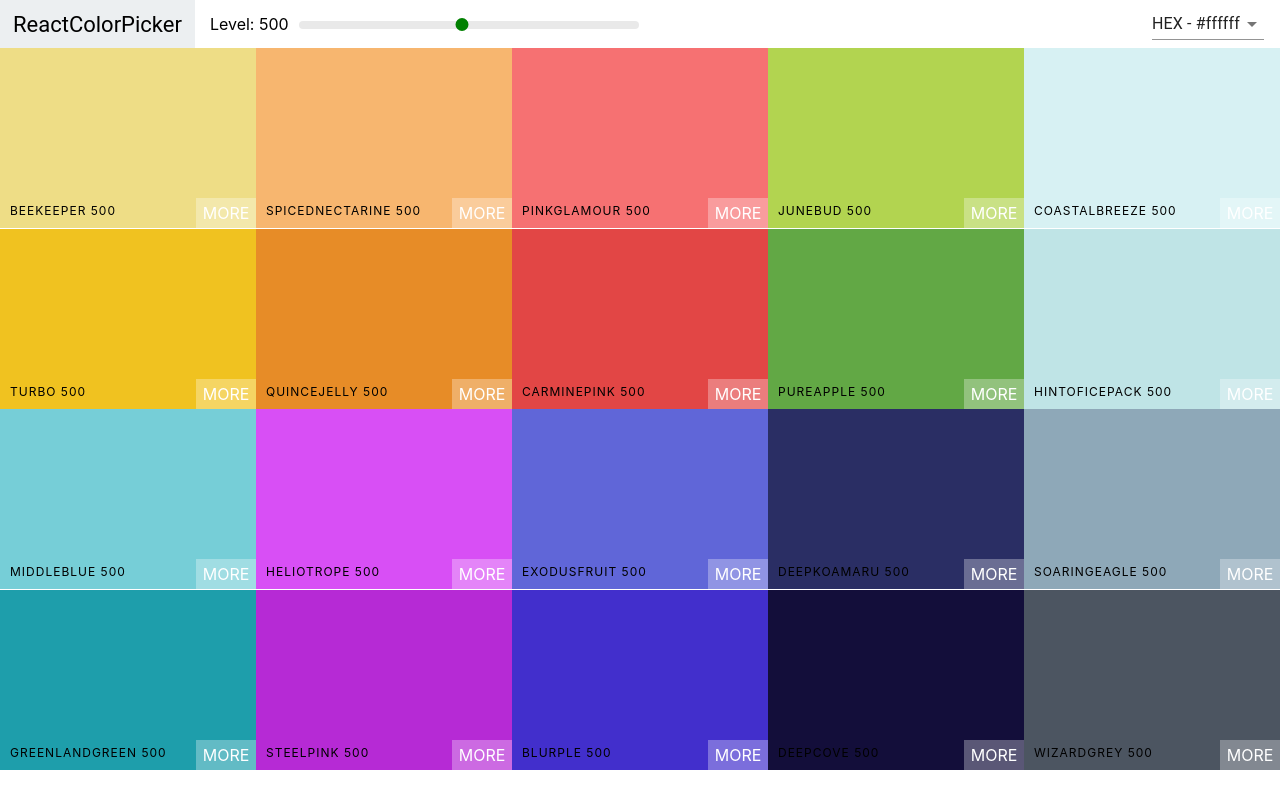
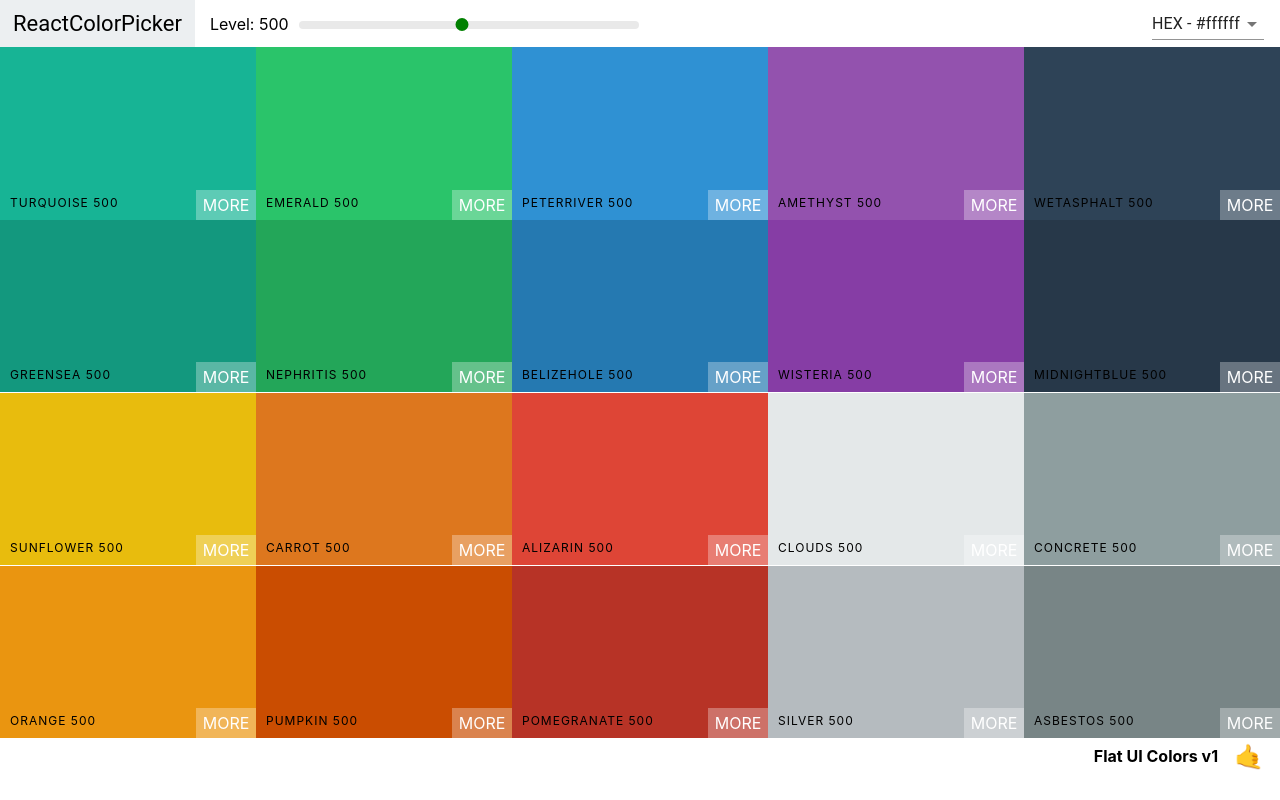
Before and after one commit to ScaryWings83289/Colors_App, a React (Create React App) app: page / in a window 1280 px wide. Built offline with nearby package versions, Linux system fonts and the light colour scheme; the HTML template or start-up script is replaced by a standard one.

Commit message:
Add Palette footer

```diff
--- a/src/App.js
+++ b/src/App.js
@@ -5,10 +5,10 @@
 
 class App extends Component {
   render() {
-    console.log(generatePalette(seedColors[4]))
+    console.log(generatePalette(seedColors[1]))
     return (
       <div>
-        <Palette palette={generatePalette(seedColors[4])} />
+        <Palette palette={generatePalette(seedColors[1])} />
       </div>
     );
   }
--- a/src/Palette.css
+++ b/src/Palette.css
@@ -1,7 +1,23 @@
 .Palette {
-    height: 100vh;
+    height: 97vh;
+    display: flex;
+    flex-direction: column;
 }
 
 .Palette-colors {
     height: 90%;
 }
+
+.Palette-footer {
+    background-color: white;
+    height: 5vh;
+    display: flex;
+    justify-content: flex-end;
+    align-items: center;
+    font-weight: bold;
+}
+
+.emoji {
+    font-size: 1.5rem;
+    margin: 0 1rem;
+}
--- a/src/Palette.js
+++ b/src/Palette.js
@@ -17,10 +17,10 @@
         this.setState({ format: val });
     }
     render() {
-        const { colors } = this.props.palette;
+        const { colors, paletteName, emoji } = this.props.palette;
         const { level, format } = this.state;
         const colorBoxes = colors[level].map(color => (
-            <ColorBox background={color[format]} name={color.name} />
+            <ColorBox background={color[format]} name={color.name} key={color.id} />
         ));
         return (
             <div className='Palette'>
@@ -32,7 +32,10 @@
                 <div className="Palette-colors">
                     {colorBoxes}
                 </div>
-                {/* footer eventually */}
+                <footer className="Palette-footer">
+                    {paletteName}
+                    <span className="emoji">{emoji}</span>
+                </footer>
             </div>
         )
     }
```
